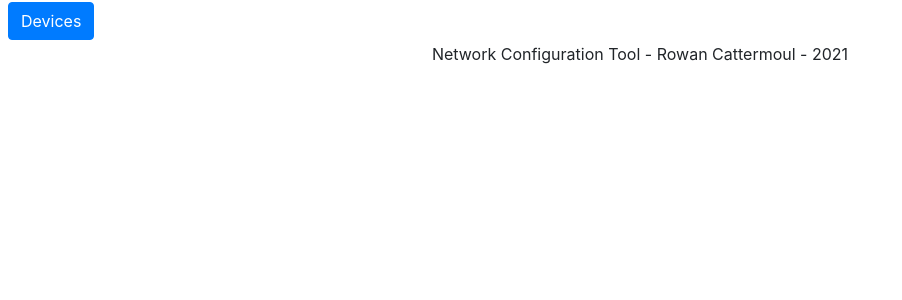
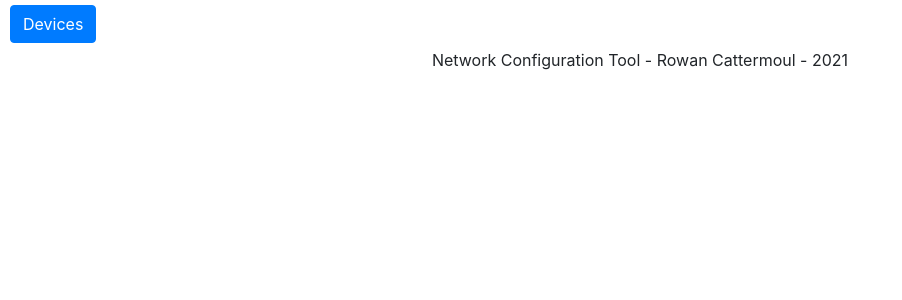
Before and after one commit to RowCatt/NetworkConfigurationTool, a PHP site: page / in a window 1280 px wide. Shown: the top 300 px of the page, without its empty margins (0-902 px from the left). Run offline with PHP 8.4, Linux system fonts and the light colour scheme.

Commit message:
finished devices.php

```diff
--- a/devices.php
+++ b/devices.php
@@ -12,6 +12,9 @@ require("requires/connect.php");
 <div class="container">
 
     <?php
+
+    // Add Device Page link
+    echo "<a style='margin: 5px; margin-left: 10px;' class='btn btn-primary' href='add_device.php'> Add Device </a>";
 
     // List devices in the devices table
     $query = "SELECT * FROM `devices`";
--- a/index.php
+++ b/index.php
@@ -6,7 +6,7 @@ require("requires/header.php");
 
 ?>
 
-    <a style="margin: 2px; margin-left: 8px;" class="btn btn-primary" href="devices.php"> Devices </a>
+    <a style="margin: 5px; margin-left: 10px;" class="btn btn-primary" href="devices.php"> Devices </a>
 
 <?php
 // Include footer
```
